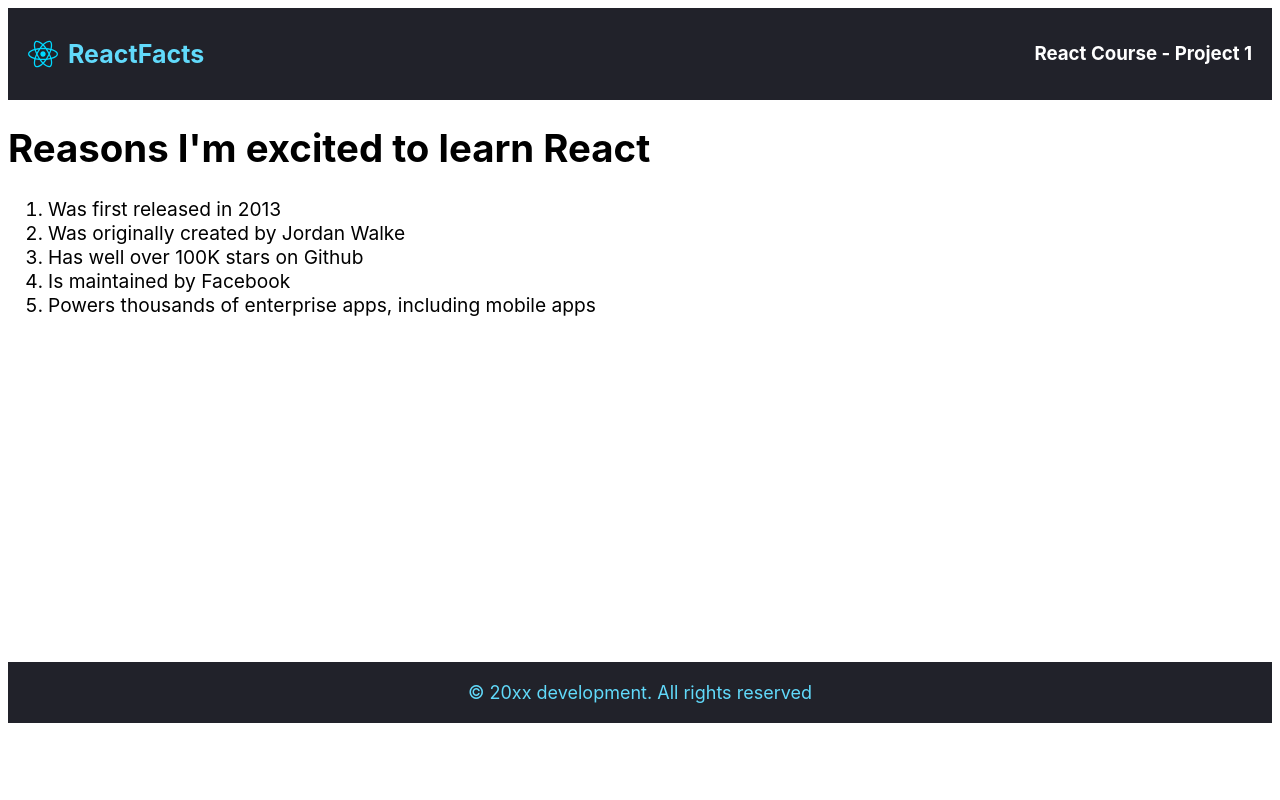
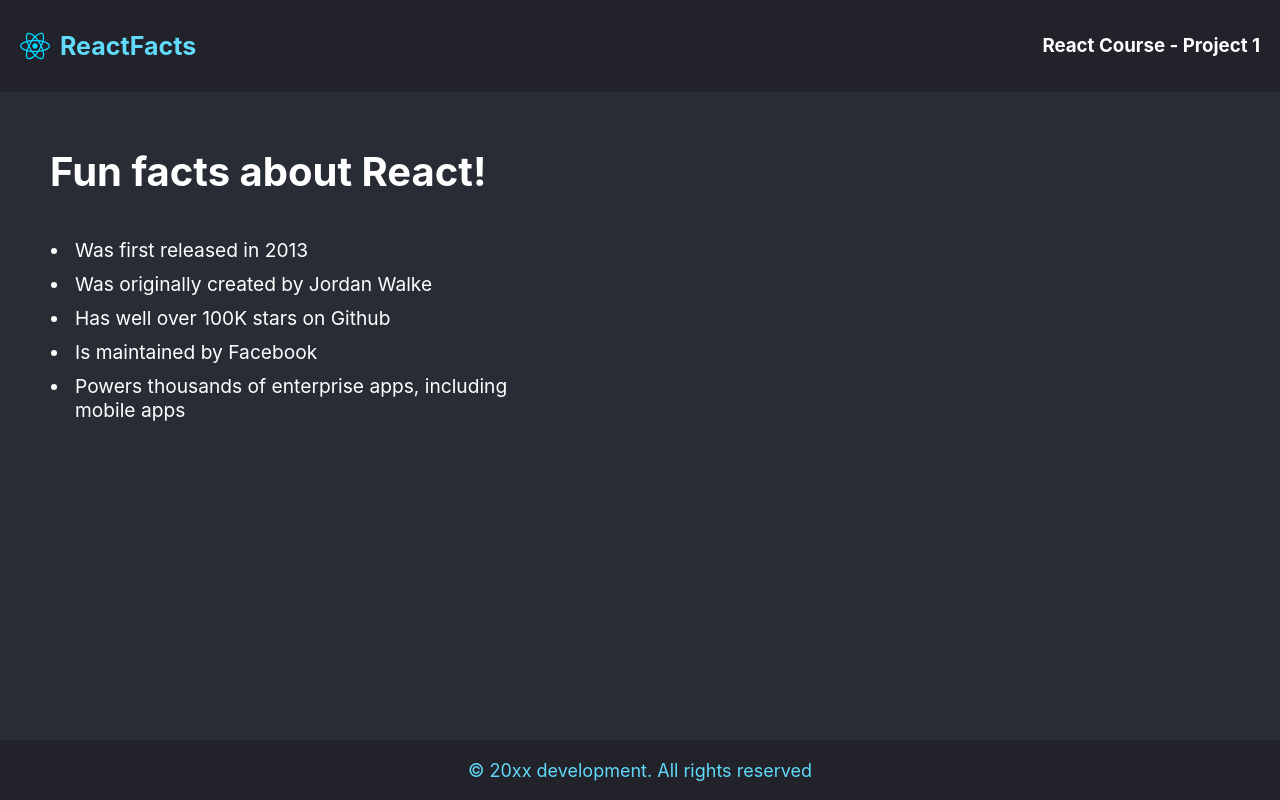
Before and after one commit to MondeNel/DYNAMIC_WEB_APPLICATIONS_PART_2, a React (Vite) app in the folder SCRIMBA-REACT/STATIC-WEB-PAGE/web-page/: page / in a window 1280 px wide. Built offline with nearby package versions, Linux system fonts and the light colour scheme.

Commit message:
added the mainContent component with some styling

```diff
--- a/SCRIMBA-REACT/STATIC-WEB-PAGE/web-page/src/MainContent.jsx
+++ b/SCRIMBA-REACT/STATIC-WEB-PAGE/web-page/src/MainContent.jsx
@@ -5,15 +5,17 @@
   return (
 
     <div className='main-content'>
-      <h1>Reasons I'm excited to learn React</h1>
 
-      <ol>
+
+      <h1 className='main-title'>Fun facts about React!</h1>
+
+      <ul className='main-list'>
         <li>Was first released in 2013</li>
         <li>Was originally created by Jordan Walke</li>
         <li>Has well over 100K stars on Github</li>
         <li>Is maintained by Facebook</li>
         <li>Powers thousands of enterprise apps, including mobile apps</li>
-      </ol>
+      </ul>
 
     </div>
   )
--- a/SCRIMBA-REACT/STATIC-WEB-PAGE/web-page/src/Styles.css
+++ b/SCRIMBA-REACT/STATIC-WEB-PAGE/web-page/src/Styles.css
@@ -1,6 +1,12 @@
 * {
     box-sizing: border-box;
     font-family: Inter, sans-serif;
+
+}
+
+body {
+    background-color: #282D35;
+    margin: 0;
 }
 
 
@@ -18,6 +24,10 @@
     background-color: #21222A;
     padding: 10px 20px;
     color: white;
+    position: fixed;
+    width: 100%;
+    overflow: hidden;
+    top: 0;
 }
 
 .logo-text {
@@ -40,9 +50,24 @@
 /* =========================== Main-Content ========================== */
 
 .main-content {
-    font-size: 1.2rem;
+    padding: 120px 50px;
+    color: white;
 }
 
+.main-title {
+    font-size: 2.5rem;
+}
+
+.main-list {
+    margin: 10px;
+    padding: 10px;
+    font-size: 1.2rem;
+    max-width: 500px;
+}
+
+.main-list>li {
+    padding: 5px;
+}
 
 
 
@@ -61,7 +86,9 @@
     color: #61DAFB;
     padding: 20px 0;
     text-align: center;
-    margin-top: 345px;
-    width: auto;
     font-size: large;
+    position: fixed;
+    bottom: 0;
+    width: 100%;
+    height: 60px;
 }
```
